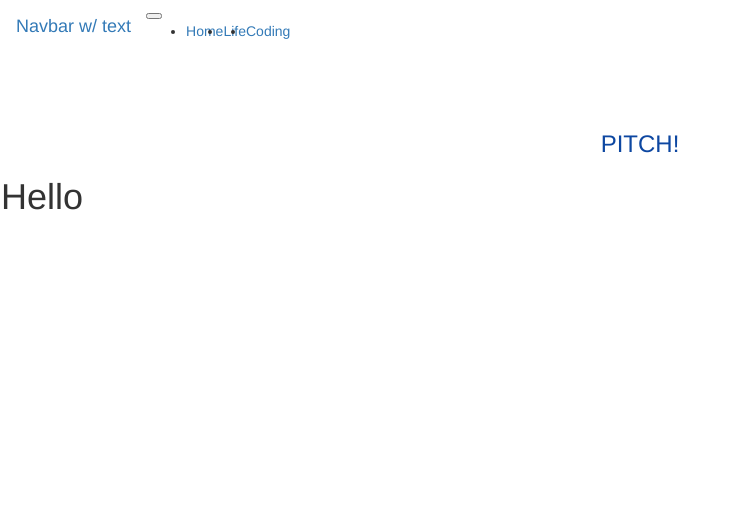
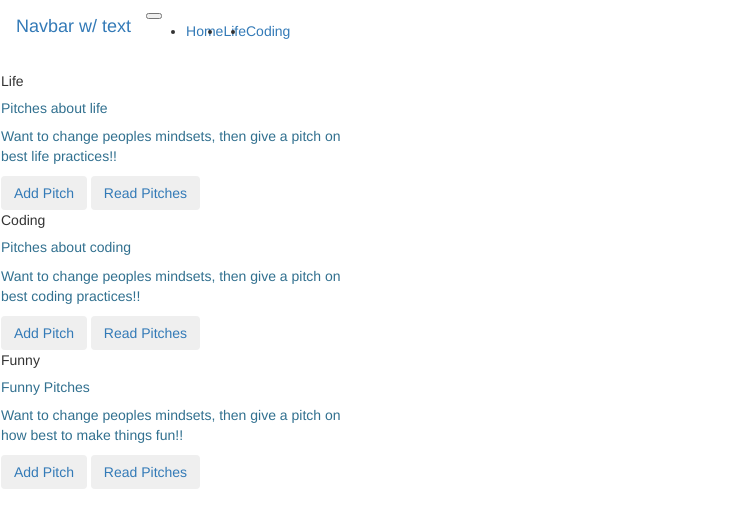
Before and after one commit to nealwaga/Pitch, a Flask app: page / in a window 1280 px wide. Shown: the top 528 px of the page, without its empty margins (0-740 px from the left). Run offline with Flask 2, Linux system fonts and the light colour scheme; some libraries are stand-ins or nearby versions.

Commit message:
updated index file

```diff
--- a/app/main/__init__.py
+++ b/app/main/__init__.py
@@ -3,3 +3,8 @@ from flask import Blueprint, Flask
 main = Blueprint ('main', __name__)
 
 from . import views,error
+from flask_login import LoginManager
+
+#login_manager = LoginManager()
+#login_manager.session_protection = 'strong'
+#login_manager.login_view = 'auth.login'
--- a/app/templates/index.html
+++ b/app/templates/index.html
@@ -1,36 +1,44 @@
 {% extends 'base.html'%}
-
+{% block styles%} {{ super() }}
+<link rel="stylesheet" href="{{url_for('static',filename='css/index.css')}}"> {% endblock %}
 {% block content %}
 
-
 <body>
-<br>
-<br>
-<br>
-
-<h3 style="text-align:center; color:#0d47a1" class="display-3">PITCH!</h3>
-
-<h1>{{message}}</h1>
-
-<div class="container">
-    <div class="card-columns">
-      {% for pitch in pitches %}
-
-      <div class="card">
-        <img class="card" src="{{pitch.image}}" alt="Card image cap" size="100px180">
-        <div class="card-body">
-          <h5 class="card-title">{{pitch.author}}</h5>
-          <p class="card-text">{{pitch.description}}</p>
-          <a href="{{pitch.url}}">
-            <p class="card-text">Click here to give a comment and view other comments.</p>
-          </a>
-        </div>
-        <div class="card-footer">
-          <small class="text-muted">Publish date:{{pitch.time}}</small>
+  <br>
+  <div class="d-flex justify-content-center">
+    <div class="card-groups">
+      <div class="card border-info mb-3" style="max-width: 35rem;">
+        <div class="card-header">Life</div>
+        <div class="card-body text-info">
+          <h5 class="card-title">Pitches about life</h5>
+          <p class="card-text">Want to change peoples mindsets, then give a pitch on best life practices!!</p>
+          <button type="button" class="btn btn-outline-primary"><a href="../pitch/">Add Pitch</a></button>
+          <button type="button" class="btn btn-outline-primary"><a href="/categories/life">Read Pitches</a></button>
         </div>
       </div>
-      {% endfor %}
+
+      <div class="card border-info mb-3" style="max-width: 35rem;">
+        <div class="card-header">Coding</div>
+        <div class="card-body text-info">
+          <h5 class="card-title">Pitches about coding</h5>
+          <p class="card-text">Want to change peoples mindsets, then give a pitch on best coding practices!!</p>
+          <button type="button" class="btn btn-outline-primary"><a href="../pitch/">Add Pitch</a></button>
+          <button type="button" class="btn btn-outline-primary"><a href="/categories/coding">Read Pitches</a></button>
+        </div>
+      </div>
+
+      <div class="card border-info mb-3" style="max-width: 35rem;">
+        <div class="card-header">Funny</div>
+        <div class="card-body text-info">
+          <h5 class="card-title">Funny Pitches</h5>
+          <p class="card-text">Want to change peoples mindsets, then give a pitch on how best to make things fun!!</p>
+          <button type="button" class="btn btn-outline-primary"><a href="../pitch/">Add Pitch</a></button>
+          <button type="button" class="btn btn-outline-primary"><a href="/categories/funny">Read Pitches</a></button>
+        </div>
+      </div>
+
     </div>
+  </div>
 
-{% endblock%}
+  {% endblock%}
 </body>
```
Also changed, not shown: app/templates/auth/login.html (added), app/templates/auth/register.html (added).
